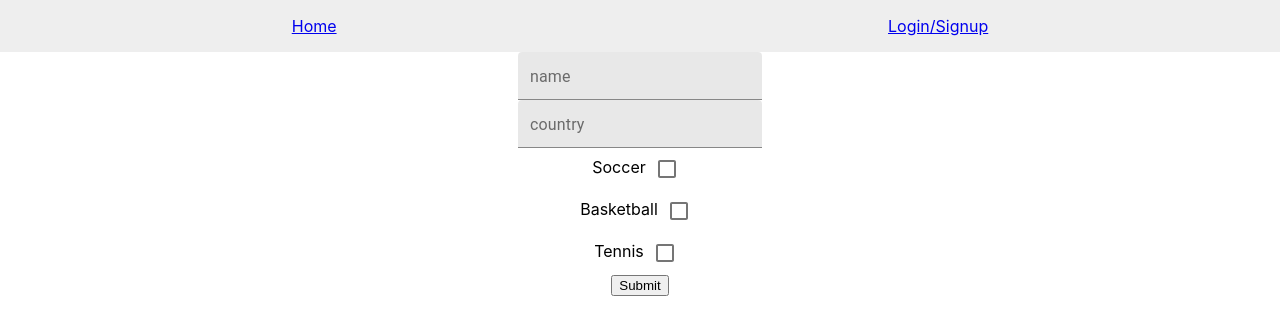
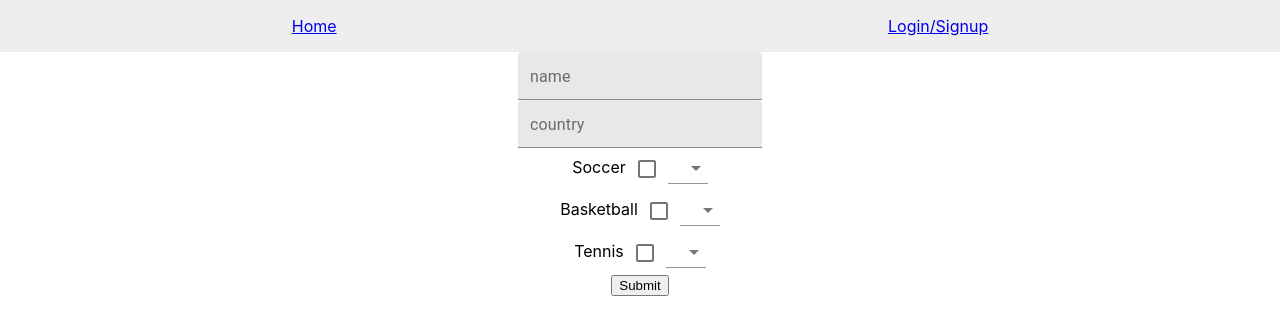
Before and after one commit to Final-Project-Group/Final-Project, a React (Create React App) app in the folder frontend/: page /UserInfo in a window 1280 px wide. Shown: the top 334 px of the page. Built offline with nearby package versions, Linux system fonts and the light colour scheme; no server answers.

Commit message:
working on User info

```diff
--- a/frontend/src/components/UserInfo.js
+++ b/frontend/src/components/UserInfo.js
@@ -1,11 +1,20 @@
 import React, { useState } from 'react';
+import axios from 'axios';
 import TextField from '@material-ui/core/TextField';
 import Checkbox from '@material-ui/core/Checkbox';
+import Select from '@material-ui/core/Select';
+import MenuItem from '@material-ui/core/MenuItem';
+
 
 function UserInfo(props) {
     const [checked, setChecked] = useState(false);
     const [checked2, setChecked2] = useState(false);
     const [checked3, setChecked3] = useState(false);
+    const [level, setLevel] = useState('');
+    const [level2, setLevel2] = useState('');
+    const [level3, setLevel3] = useState('');
+
+
     const [user, setUser] = useState({
         name: '',
         country: '',
@@ -79,16 +88,33 @@ function UserInfo(props) {
                 setUser(u);
             };
         }
+    }
 
+    const handleChange2 = (e) => {
+        let u = {...user};
+
+        if (e.target.name === 'soccer') {
+            setLevel(e.target.value);
+            u.sports[0].level = e.target.value;
+            setUser(u);
+        } else if (e.target.name === 'basketball') {
+            setLevel2(e.target.value);
+            u.sports[1].level = e.target.value;
+            setUser(u);
+        } else {
+            setLevel3(e.target.value);
+            u.sports[2].level = e.target.value;
+            setUser(u);
+        }
     }
 
 
     const handleSubmit = (e) => {
-
-        console.log('x')
+        e.preventDefault();
+        // axios.post('http://localhost:5000/addUser')
+        console.log(user)
     }
 
-    console.log(user);
 
     return (
         <div>
@@ -117,6 +143,17 @@ function UserInfo(props) {
                     onChange={handleChange}
                     inputProps={{ 'aria-label': 'primary checkbox' }}
                 />
+                <Select
+                labelId="demo-simple-select-label"
+                id="demo-simple-select"
+                name="soccer"
+                value={level}
+                onChange={handleChange2}
+                >
+                    <MenuItem value='beginner'>beginner</MenuItem>
+                    <MenuItem value='intermediate'>intermediate</MenuItem>
+                    <MenuItem value='advanced'>advanced</MenuItem>
+                </Select>
                 <br/>
                 Basketball
                 <Checkbox
@@ -124,6 +161,17 @@ function UserInfo(props) {
                     onChange={handleChange}
                     inputProps={{ 'aria-label': 'primary checkbox' }}
                 />
+                <Select
+                    labelId="demo-simple-select-label"
+                    id="demo-simple-select"
+                    name="basketball"
+                    value={level2}
+                    onChange={handleChange2}
+                >
+                    <MenuItem value='beginner'>beginner</MenuItem>
+                    <MenuItem value='intermediate'>intermediate</MenuItem>
+                    <MenuItem value='advanced'>advanced</MenuItem>
+                </Select>
                 <br/>
                 Tennis
                 <Checkbox
@@ -131,6 +179,17 @@ function UserInfo(props) {
                     onChange={handleChange}
                     inputProps={{ 'aria-label': 'primary checkbox' }}
                 />
+                <Select
+                    labelId="demo-simple-select-label"
+                    id="demo-simple-select"
+                    name="tennis"
+                    value={level3}
+                    onChange={handleChange2}
+                >
+                    <MenuItem value='beginner'>beginner</MenuItem>
+                    <MenuItem value='intermediate'>intermediate</MenuItem>
+                    <MenuItem value='advanced'>advanced</MenuItem>
+                </Select>
                 <br/>
                 <input type="submit" value="Submit" />
             </form>
```
